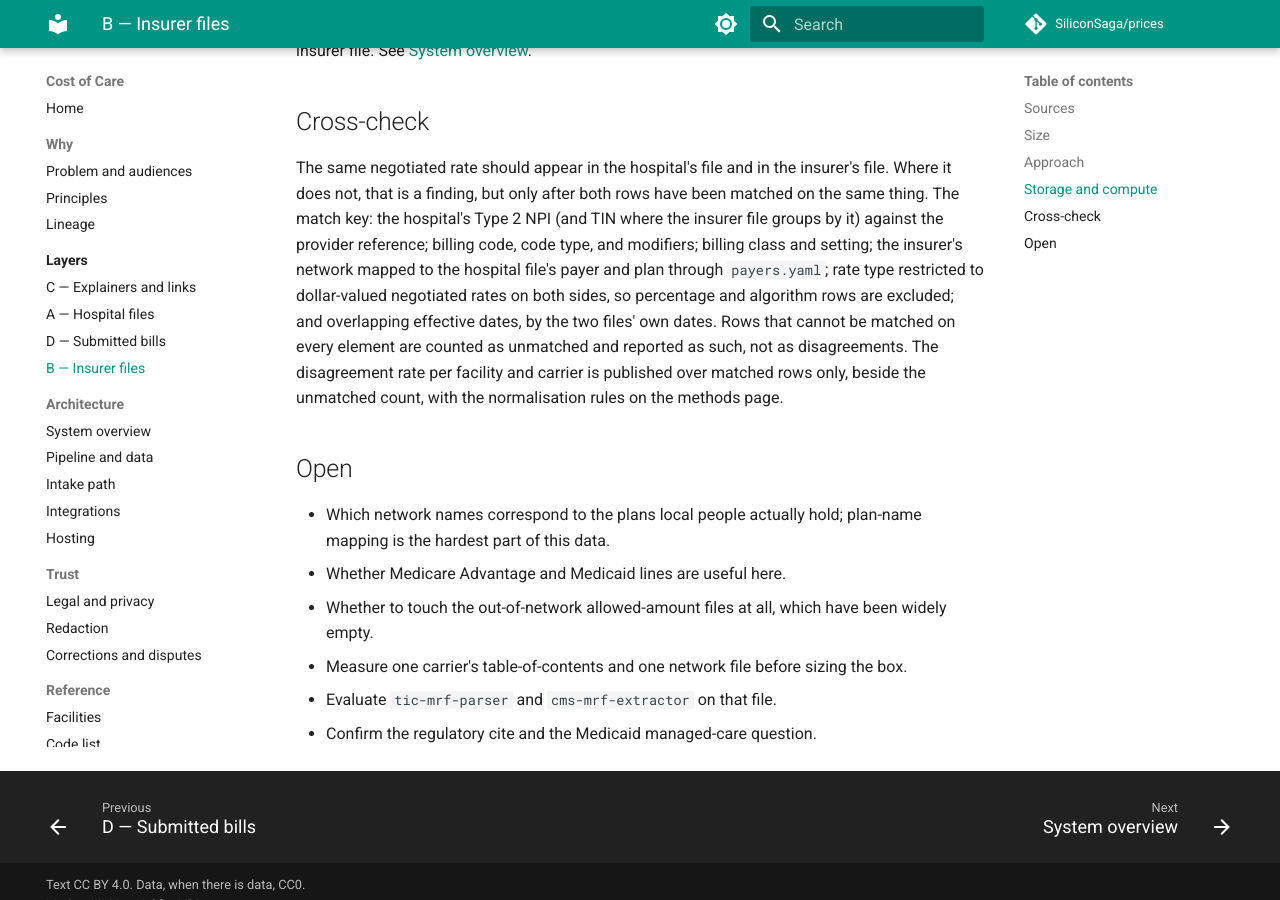
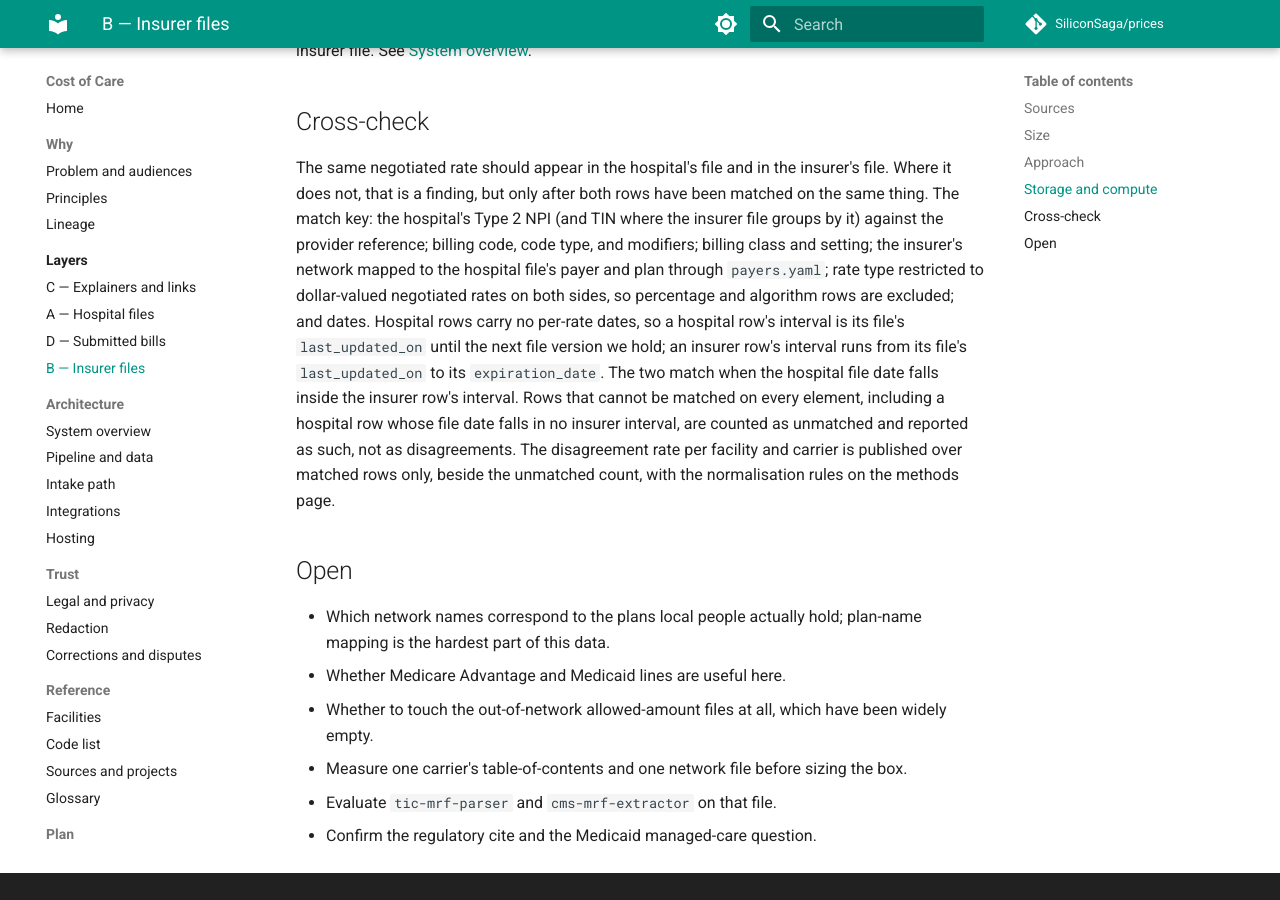
Before and after one commit to SiliconSaga/costs, an MkDocs documentation site: the page built from docs/layers/b-insurer-files.md, in a window 1280 px wide and 900 px high, scrolled down 2095 px. Built offline with MkDocs 1.6.1 and Material for MkDocs 9.7.7, drawn with Linux system fonts in a browser that asks for light colours; comment, search, counter and statistics services are not loaded.

Commit message:
docs: the form page is the trust boundary; codes are credentials; dates match by interval
Round 2 on #1. The receiver's ciphertext-only claim is only as good as the served form page, so the page lives in Git on Pages with a printed key fingerprint; submission codes get CSPRNG, hashed storage, rate limits, and uniform "no record" answers; hospital rows have no per-rate dates, so matching uses file-version intervals.

Co-Authored-By: Claude Fable 5.1 <noreply@anthropic.com>
GDD-Host: dionysus

```diff
--- a/docs/layers/b-insurer-files.md
+++ b/docs/layers/b-insurer-files.md
@@ -36,7 +36,7 @@ Raw monthly files per carrier of one to two terabytes in the current format. Kee
 
 ## Cross-check
 
-The same negotiated rate should appear in the hospital's file and in the insurer's file. Where it does not, that is a finding, but only after both rows have been matched on the same thing. The match key: the hospital's Type 2 NPI (and TIN where the insurer file groups by it) against the provider reference; billing code, code type, and modifiers; billing class and setting; the insurer's network mapped to the hospital file's payer and plan through `payers.yaml`; rate type restricted to dollar-valued negotiated rates on both sides, so percentage and algorithm rows are excluded; and overlapping effective dates, by the two files' own dates. Rows that cannot be matched on every element are counted as unmatched and reported as such, not as disagreements. The disagreement rate per facility and carrier is published over matched rows only, beside the unmatched count, with the normalisation rules on the methods page.
+The same negotiated rate should appear in the hospital's file and in the insurer's file. Where it does not, that is a finding, but only after both rows have been matched on the same thing. The match key: the hospital's Type 2 NPI (and TIN where the insurer file groups by it) against the provider reference; billing code, code type, and modifiers; billing class and setting; the insurer's network mapped to the hospital file's payer and plan through `payers.yaml`; rate type restricted to dollar-valued negotiated rates on both sides, so percentage and algorithm rows are excluded; and dates. Hospital rows carry no per-rate dates, so a hospital row's interval is its file's `last_updated_on` until the next file version we hold; an insurer row's interval runs from its file's `last_updated_on` to its `expiration_date`. The two match when the hospital file date falls inside the insurer row's interval. Rows that cannot be matched on every element, including a hospital row whose file date falls in no insurer interval, are counted as unmatched and reported as such, not as disagreements. The disagreement rate per facility and carrier is published over matched rows only, beside the unmatched count, with the normalisation rules on the methods page.
 
 ## Open
 
```
Also changed, not shown: docs/architecture/intake.md (+7 -2 lines), docs/architecture/overview.md (+1 -1 lines), docs/trust/corrections.md (+1 -1 lines), docs/trust/redaction.md (+1 -1 lines).
